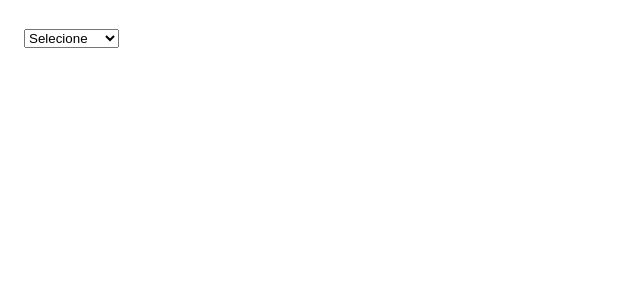
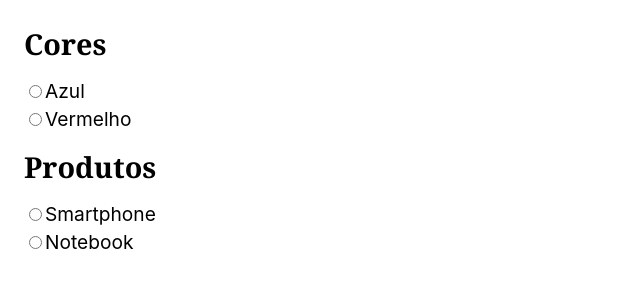
Before and after one commit to tatisabinoviana/ReactParaIniciantesOrigamid, a React (Create React App) app: page / in a window 1280 px wide. Shown: the top 300 px of the page, without its empty margins (0-640 px from the left). Built offline with nearby package versions, Linux system fonts and the light colour scheme.

Commit message:
duas formas de configurar o checkbox

```diff
--- a/src/App.js
+++ b/src/App.js
@@ -1,22 +1,52 @@
 import React from 'react';
 
 const App = () => {
-  const [select, setSelect] = React.useState('');
+  const [produto, setProduto] = React.useState('');
+  const [cor, setCor] = React.useState('');
+
+  function handleChange({ target }) {
+    setProduto(target.value);
+  }
   return (
     <form>
-      <select
-        value={select}
-        onChange={({ target }) => setSelect(target.value)}
-        id="produtos"
-      >
-        <option disabled value="">
-          Selecione
-        </option>
-        <option value="notebook">Notebook</option>
-        <option value="smartphone">Smartphone</option>
-        <option value="tablet">Tablet</option>
-      </select>
-      {select}
+      <h2>Cores</h2>
+      <label>
+        <input
+          type="radio"
+          onChange={({ target }) => setCor(target.value)}
+          name="cor"
+          value="azul"
+        />
+        Azul
+      </label>
+      <label>
+        <input
+          type="radio"
+          onChange={({ target }) => setCor(target.value)}
+          name="cor"
+          value="vermelho"
+        />
+        Vermelho
+      </label>
+      <h2>Produtos</h2>
+      <label>
+        <input
+          type="radio"
+          onChange={handleChange}
+          checked={produto === 'smartphone'}
+          value="smartphone"
+        />
+        Smartphone
+      </label>
+      <label>
+        <input
+          type="radio"
+          onChange={handleChange}
+          checked={produto === 'notebook'}
+          value="notebook"
+        />
+        Notebook
+      </label>
     </form>
   );
 };
```
